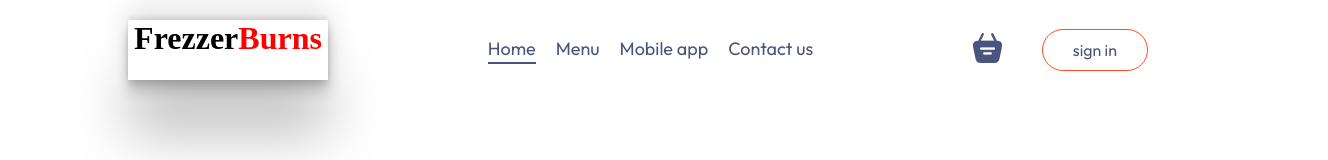
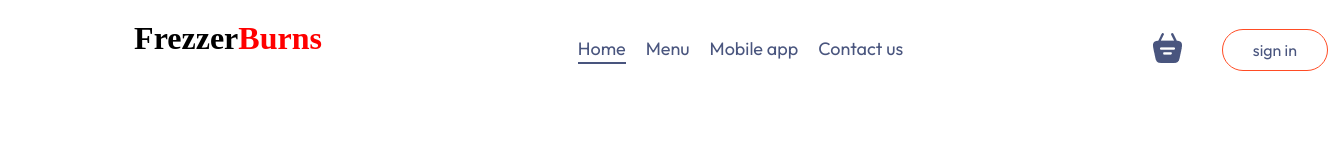
Before and after one commit to Adi70139/Freezer.com, a React (Vite) app in the folder frontend/: page /cart in a window 1280 px wide. Shown: the top 160 px of the page, 1328 px wide, since content can reach past the window. Built offline with nearby package versions, Linux system fonts and the light colour scheme; no server answers.

Commit message:
navbar adjust

```diff
--- a/frontend/package.json
+++ b/frontend/package.json
@@ -26,5 +26,9 @@
     "eslint-plugin-react-hooks": "^4.6.0",
     "eslint-plugin-react-refresh": "^0.4.5",
     "vite": "^5.0.8"
-  }
+  },
+  "description": "This template provides a minimal setup to get React working in Vite with HMR and some ESLint rules.",
+  "main": "vite.config.js",
+  "author": "",
+  "license": "ISC"
 }
--- a/frontend/src/components/FoodDisplay/FoodDisplay.jsx
+++ b/frontend/src/components/FoodDisplay/FoodDisplay.jsx
@@ -26,7 +26,7 @@ const FoodDisplay = ({ category }) => {
           ))
         ) : (
 
-          <h2 style={{textAlign:"center", border:"2px solid black"}}>Food is awaited..Please bare with us🙌</h2>
+          <h2 style={{textAlign:"center", border:"2px solid black",width:"100%"}}>Food is awaited..Please bare with us🙌</h2>
         )}
       </div>
     </div>
--- a/frontend/src/components/Navbar/Navbar.css
+++ b/frontend/src/components/Navbar/Navbar.css
@@ -1,25 +1,23 @@
 .navbar {
     padding: 20px 0px;
     display: flex;
-    justify-content: space-between;
+    justify-content:space-between;
     align-items: center;
-    position: fixed;
+    position: absolute;
     z-index: 1000;
     top: 0;
     background-color: white;
-    width: 1020px;
+    width: 1200px;
     bottom: 4;
 }
 body {
-    padding-top: 80px; /* Adjust this value to match the height of your navbar */
+    padding-top: 80px;
 }
 
 .logoo{
     height: 60px;
     width: 200px;
     align-items: center;
-    box-shadow: rgb(38, 57, 77) 0px 20px 30px -10px;
-    box-shadow: rgba(0, 0, 0, 0.25) 0px 54px 55px, rgba(0, 0, 0, 0.12) 0px -12px 30px, rgba(0, 0, 0, 0.12) 0px 4px 6px, rgba(0, 0, 0, 0.17) 0px 12px 13px, rgba(0, 0, 0, 0.09) 0px -3px 5px;
 }
 
 .logoo h1{
```
Also changed, not shown: 1 other file (tests, documents, lock files or other folders).
